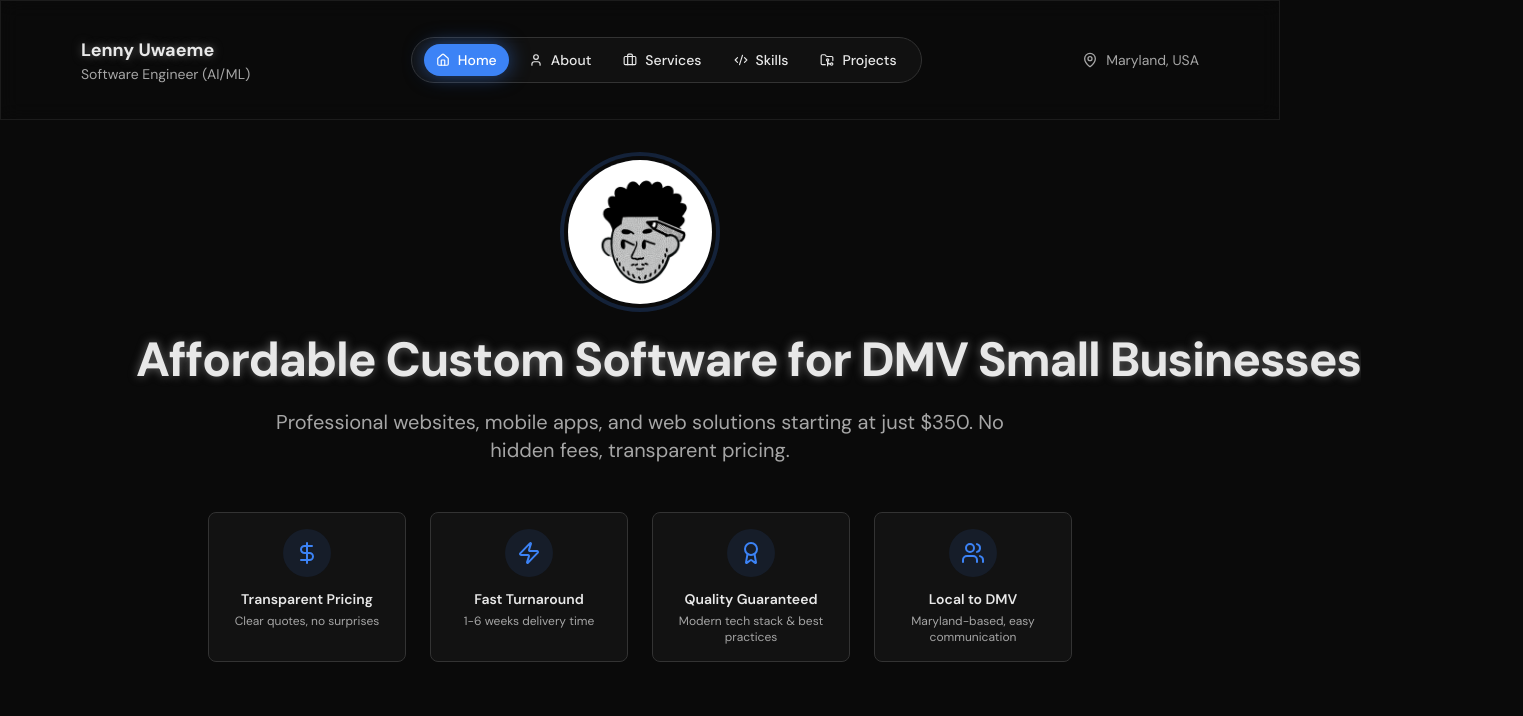
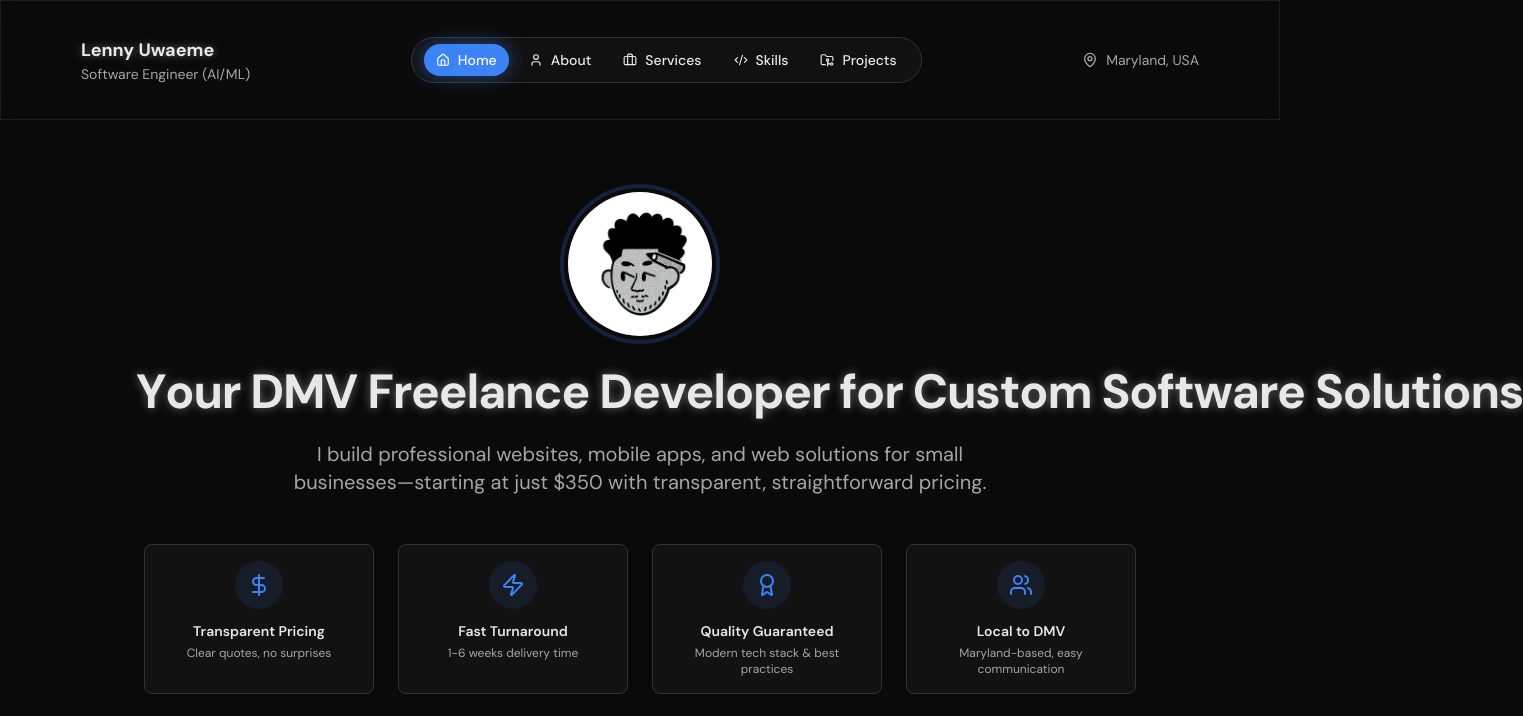
Before and after one commit to lennythecreator/Portfolio, a Next.js app: page / in a window 1280 px wide. Shown: the top 716 px of the page, 1523 px wide, since content can reach past the window. Built offline with nearby package versions, Linux system fonts and the light colour scheme.

Commit message:
Fix home page centering and update hero wording to emphasize individual developer

```diff
--- a/app/page.js
+++ b/app/page.js
@@ -42,7 +42,7 @@ export default function Home() {
     <div className="min-h-screen relative">
       <Navbar />
       <motion.div
-        className="flex flex-col items-center justify-center text-center px-4 py-24 sm:py-32 md:py-40 min-h-screen"
+        className="flex flex-col items-center justify-center text-center px-4 pt-32 pb-20 sm:pt-40 sm:pb-24 md:pt-48 md:pb-32 min-h-screen"
         variants={containerVariants}
         initial="hidden"
         animate="visible"
@@ -73,7 +73,7 @@ export default function Home() {
 
         <motion.div
           variants={itemVariants}
-          className="grid grid-cols-2 md:grid-cols-4 gap-4 md:gap-6 mb-10 md:mb-14 max-w-4xl px-4"
+          className="grid grid-cols-2 md:grid-cols-4 gap-4 md:gap-6 mb-10 md:mb-14 w-full max-w-5xl mx-auto px-4"
         >
           {HERO_CONTENT.value_props.map((prop, index) => {
             const IconComponent = iconMap[prop.icon];
--- a/constants/constants.js
+++ b/constants/constants.js
@@ -265,8 +265,8 @@ const SERVICE_ADDONS = [
 ];
 
 const HERO_CONTENT = {
-    headline: "Affordable Custom Software for DMV Small Businesses",
-    subheadline: "Professional websites, mobile apps, and web solutions starting at just $350. No hidden fees, transparent pricing.",
+    headline: "Your DMV Freelance Developer for Custom Software Solutions",
+    subheadline: "I build professional websites, mobile apps, and web solutions for small businesses—starting at just $350 with transparent, straightforward pricing.",
     value_props: [
         {
             icon: "DollarSign",
```
